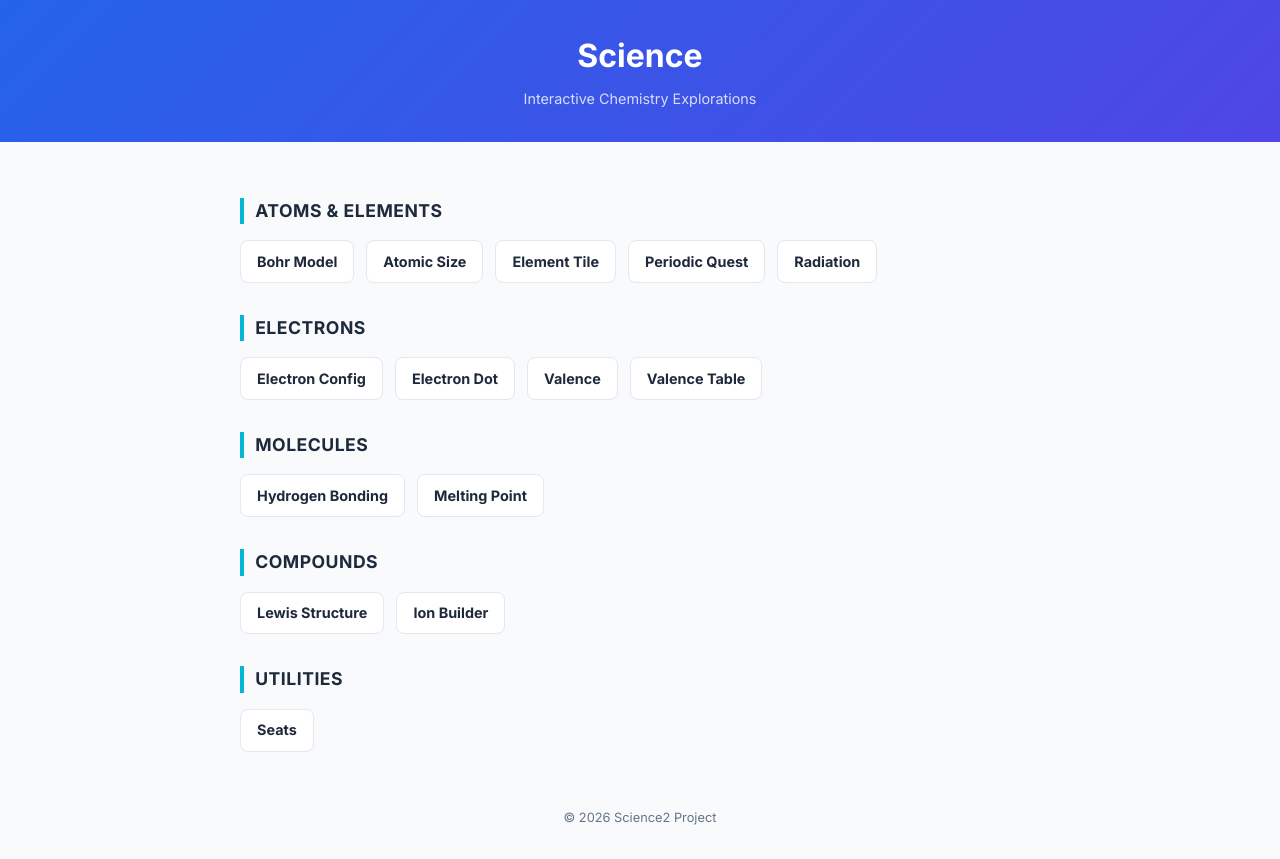
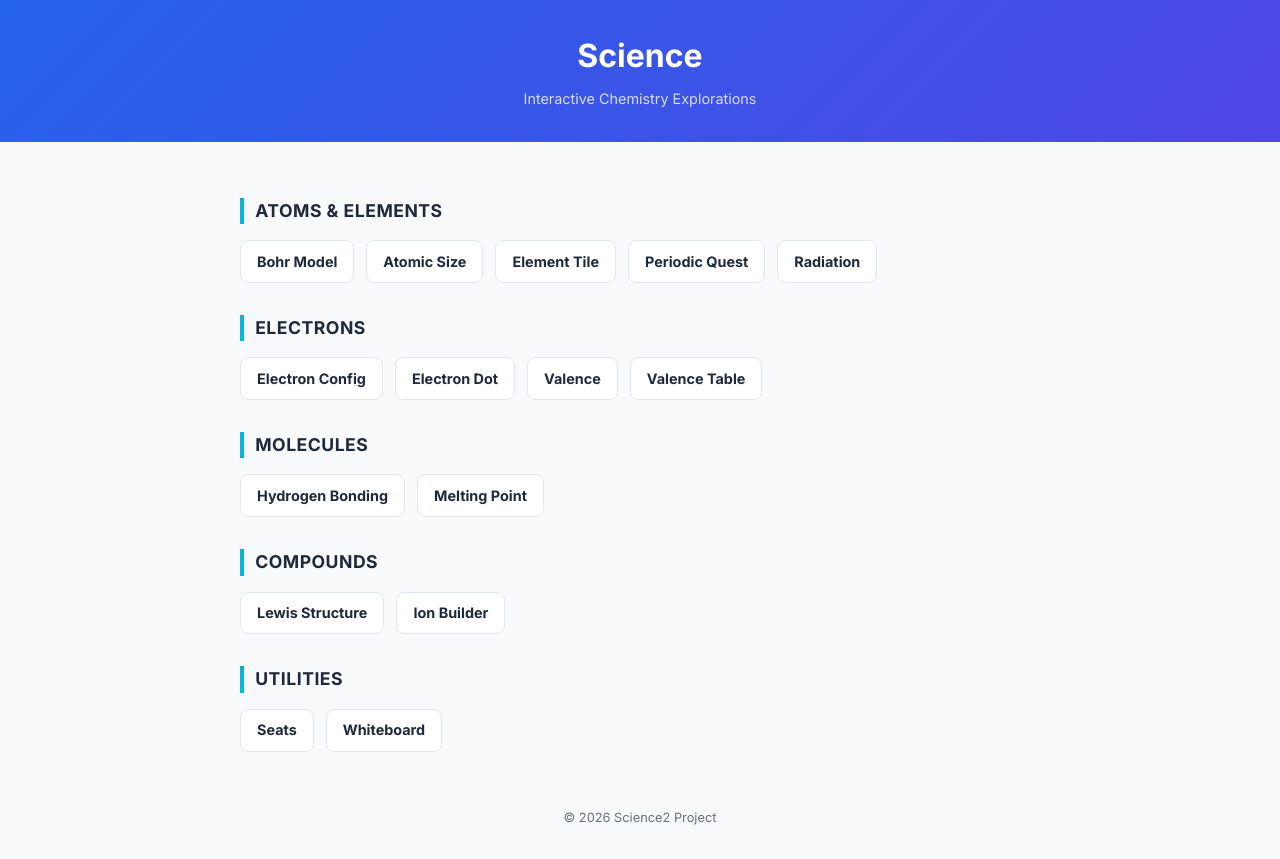
Before and after one commit to cheine-C8/science2, a plain HTML site: page index.html in a window 1280 px wide. Drawn offline with Linux system fonts and the light colour scheme.

Commit message:
Add Whiteboard link to navigation in index.html

```diff
--- a/index.html
+++ b/index.html
@@ -114,7 +114,7 @@
         </nav>
         <h2>Utilities</h2>
         <nav>
-            <a href="./seats/">Seats</a>
+            <a href="./seats/">Seats</a><a href="./whiteboard/">Whiteboard</a>
         </nav>
     </main>
     <footer>&copy; 2026 Science2 Project</footer>
```
